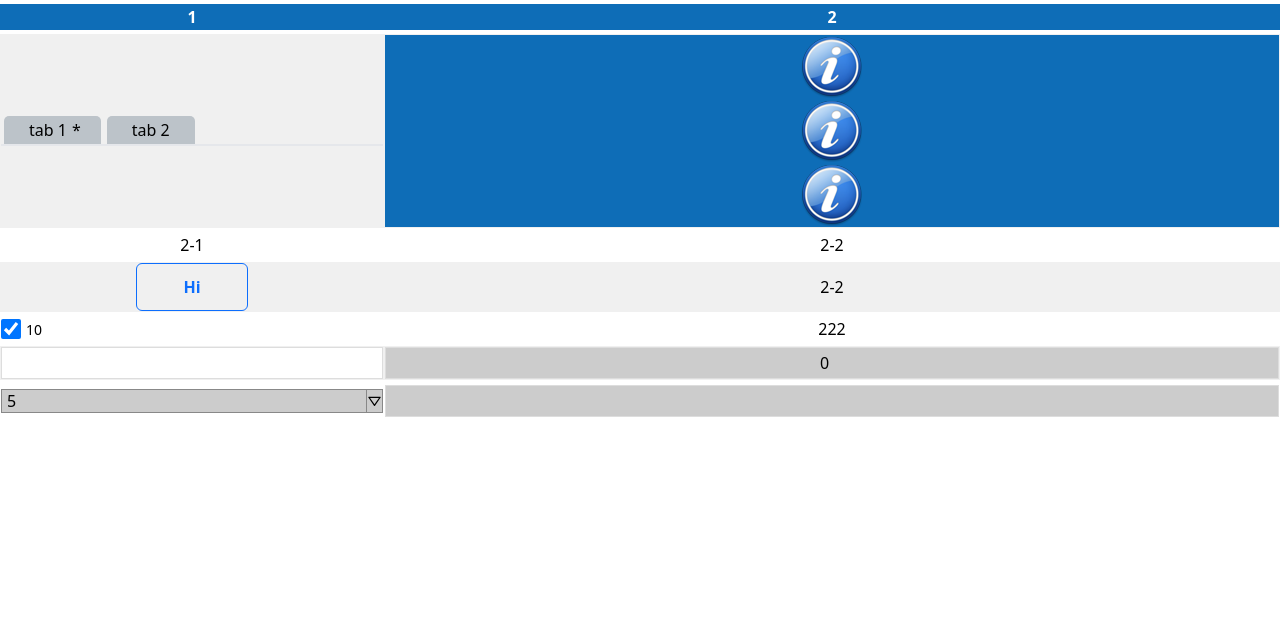
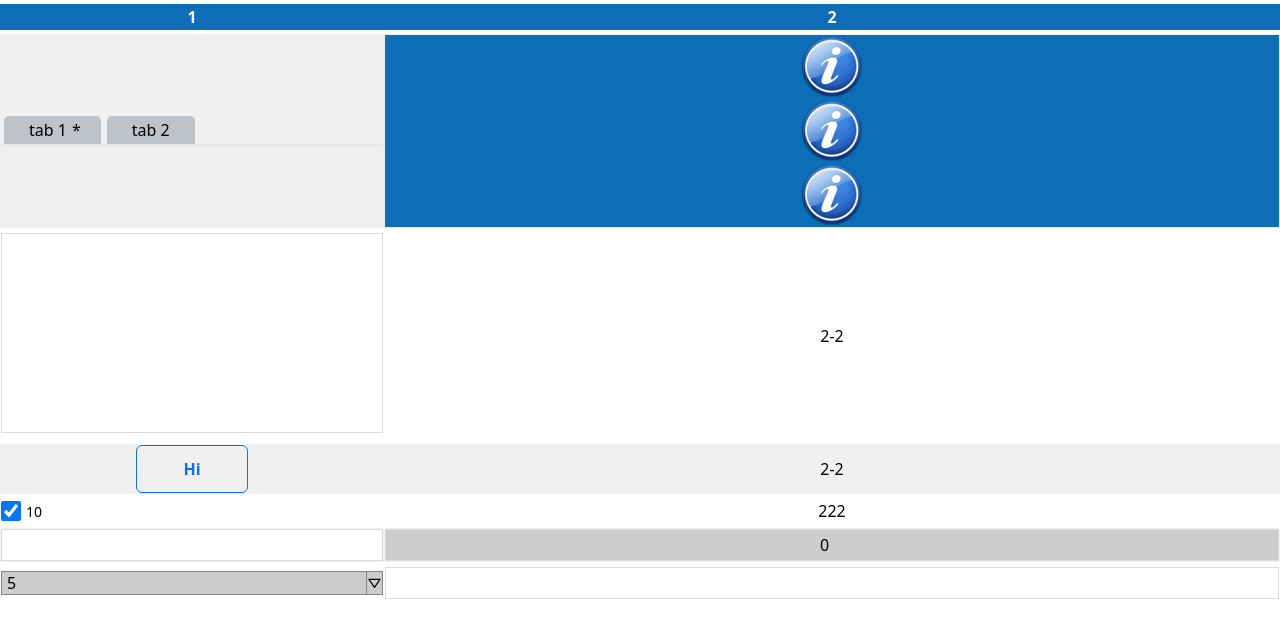
Before and after one commit to xinq05679/react-components, a React (Vite) app: page / in a window 1280 px wide. Shown: the top 638 px of the page. Built offline with nearby package versions, Linux system fonts and the light colour scheme.

Commit message:
Add a new BasicTextInput component

```diff
--- a/index.ts
+++ b/index.ts
@@ -7,6 +7,7 @@ export * from "./src/components/button/BasicButton";
 export * from "./src/components/header/BasicHeader";
 export * from "./src/components/input/BasicLink";
 export * from "./src/components/input/BasicTextInput";
+export * from "./src/components/input/BasicTextarea";
 export * from "./src/components/list/BasicList";
 export * from "./src/components/list/BasicListItem";
 export * from "./src/components/search/BasicSearchBar";
--- a/src/App.tsx
+++ b/src/App.tsx
@@ -26,6 +26,7 @@ import BasicContextMenuItem from "./components/contextmenu/BasicContextMenuItem"
 import { ContextMenuItemType } from "./metadata/ContextMenuItemType";
 import useContextMenu from "./hooks/useContextMenu";
 import { ButtonType } from "./metadata/ButtonType";
+import BasicTextarea from "./components/input/BasicTextarea";
 
 const App: React.FC = () => {
   const [checkedList, setCheckedList] = useState([
@@ -90,7 +91,16 @@ const App: React.FC = () => {
                   />
                 </td>,
               ],
-              [<td>2-1</td>, <td>2-2</td>],
+              [
+                <td>
+                  <BasicTextarea
+                    onValueChanged={(value) => console.log(value)}
+                    onBlur={(value) => console.log(value + "QQQ")}
+                    // readOnly
+                  />
+                </td>,
+                <td>2-2</td>,
+              ],
               [
                 <td>
                   <BasicButton type={ButtonType.Primary} outline>
@@ -183,14 +193,14 @@ const App: React.FC = () => {
                   />
                 </td>,
                 <td>
-                  <BasicToolTip text="QQ" position="TC">
+                  {/* <BasicToolTip text="QQ" position="TC"> */}
                   <BasicTextInput
                     readOnly
                     value=""
                     onValueChanged={(value) => console.log(value)}
                     onBlur={(value) => console.log(value)}
                   />
-                  </BasicToolTip>
+                  {/* </BasicToolTip> */}
                 </td>,
               ],
             ]}
--- a/src/components/input/BasicTextInput.tsx
+++ b/src/components/input/BasicTextInput.tsx
@@ -53,16 +53,12 @@ export const BasicTextInput: React.FC<BasicTextInputProps> = ({
           "pl-[5px]",
           "grow",
         ],
+        ["hover:border-[#00f]", "focus:border-[#00f]", "focus:cursor-auto"],
         [
-          "[&]:hover:border-[#00f]",
-          "[&]:focus:border-[#00f]",
-          "[&]:focus:cursor-auto",
-        ],
-        [
-          "[&[readOnly]]:bg-[#ccc]",
-          "[&[readOnly]]:hover:border-[#ddd]",
-          "[&[readOnly]]:focus:border-[#ddd]",
-          "[&[readOnly]]:cursor-auto",
+          "[readOnly]:bg-[#ccc]",
+          "[readOnly]:hover:border-[#ddd]",
+          "[readOnly]:focus:border-[#ddd]",
+          "[readOnly]:cursor-auto",
         ]
       ),
     },
--- /dev/null
+++ b/src/components/input/BasicTextarea.tsx
@@ -0,0 +1,90 @@
+import { useRef, useState } from "react";
+import { ComponentStyleMerging } from "../../metadata/ComponentStyle";
+import { MergeComponentStyle } from "../../utility/componentUtility";
+import classNames from "classnames";
+
+export interface BasicTextarea {
+  text?: string;
+  textareaStyle?: ComponentStyleMerging;
+  formStyle?: ComponentStyleMerging;
+  onValueChanged?: (value: string) => void;
+  onBlur?: (value: string) => void;
+  readOnly?: boolean;
+  [key: string]: any;
+}
+
+export const BasicTextarea: React.FC<BasicTextarea> = ({
+  text = "",
+  textareaStyle,
+  formStyle,
+  onValueChanged,
+  onBlur,
+  readOnly,
+  ...others
+}) => {
+  const [inputValue, setInputValue] = useState(text);
+  const btnRef = useRef<HTMLButtonElement>(null);
+
+  const _textareaStyle = MergeComponentStyle(
+    {
+      css: classNames(
+        [
+          "h-[200px] w-[100%]",
+          "resize-none",
+          "outline-0",
+          "border border-[#ddd]",
+          "cursor-pointer",
+        ],
+        [
+          "[&]:hover:border-[#00f]",
+          "[&]:focus:border-[#00f]",
+          "[&]:focus:cursor-auto",
+        ],
+        [
+          "[&[readOnly]]:bg-[#ccc]",
+          "[&[readOnly]]:hover:border-[#ddd]",
+          "[&[readOnly]]:focus:border-[#ddd]",
+          "[&[readOnly]]:cursor-auto",
+        ]
+      ),
+    },
+    textareaStyle
+  );
+
+  const _formStyle = MergeComponentStyle({ css: classNames("") }, formStyle);
+
+  function handleValueChanged(event: React.ChangeEvent<HTMLTextAreaElement>) {
+    setInputValue(event.target.value);
+    onValueChanged?.(event.target.value);
+  }
+
+  function handleSubmit(event: React.FormEvent<HTMLFormElement>) {
+    event.preventDefault();
+    onBlur?.(inputValue);
+  }
+
+  function handleBlur() {
+    btnRef.current?.click();
+  }
+
+  return (
+    <form
+      onSubmit={handleSubmit}
+      className={_formStyle?.css}
+      style={_formStyle?.style}
+    >
+      <textarea
+        value={inputValue}
+        onChange={handleValueChanged}
+        onBlur={handleBlur}
+        className={_textareaStyle.css}
+        style={_textareaStyle.style}
+        readOnly={readOnly}
+        {...others}
+      />
+      <button ref={btnRef} className="hidden" type="submit" />
+    </form>
+  );
+};
+
+export default BasicTextarea;
```
Lines whose indentation alone changed are shown as unchanged.
